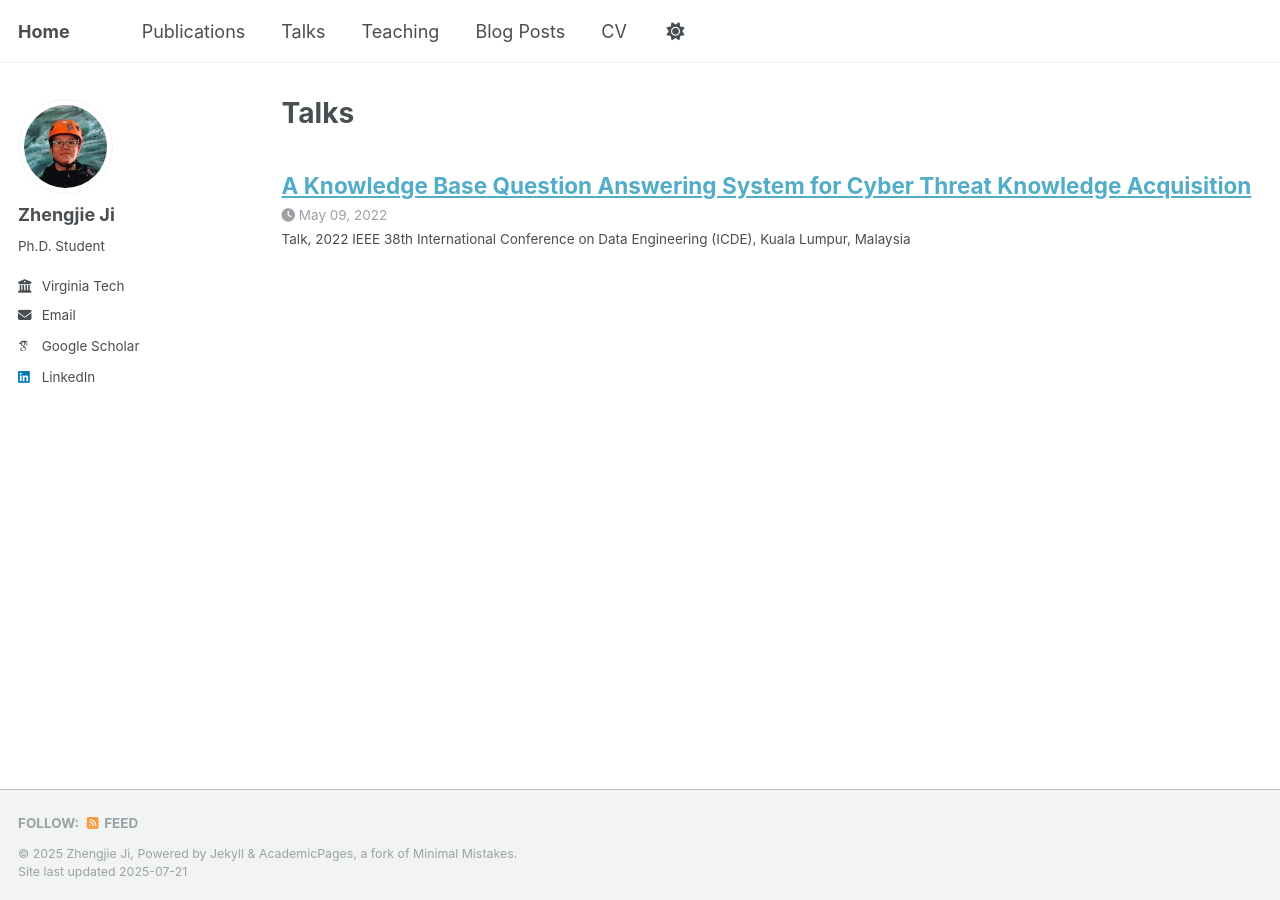
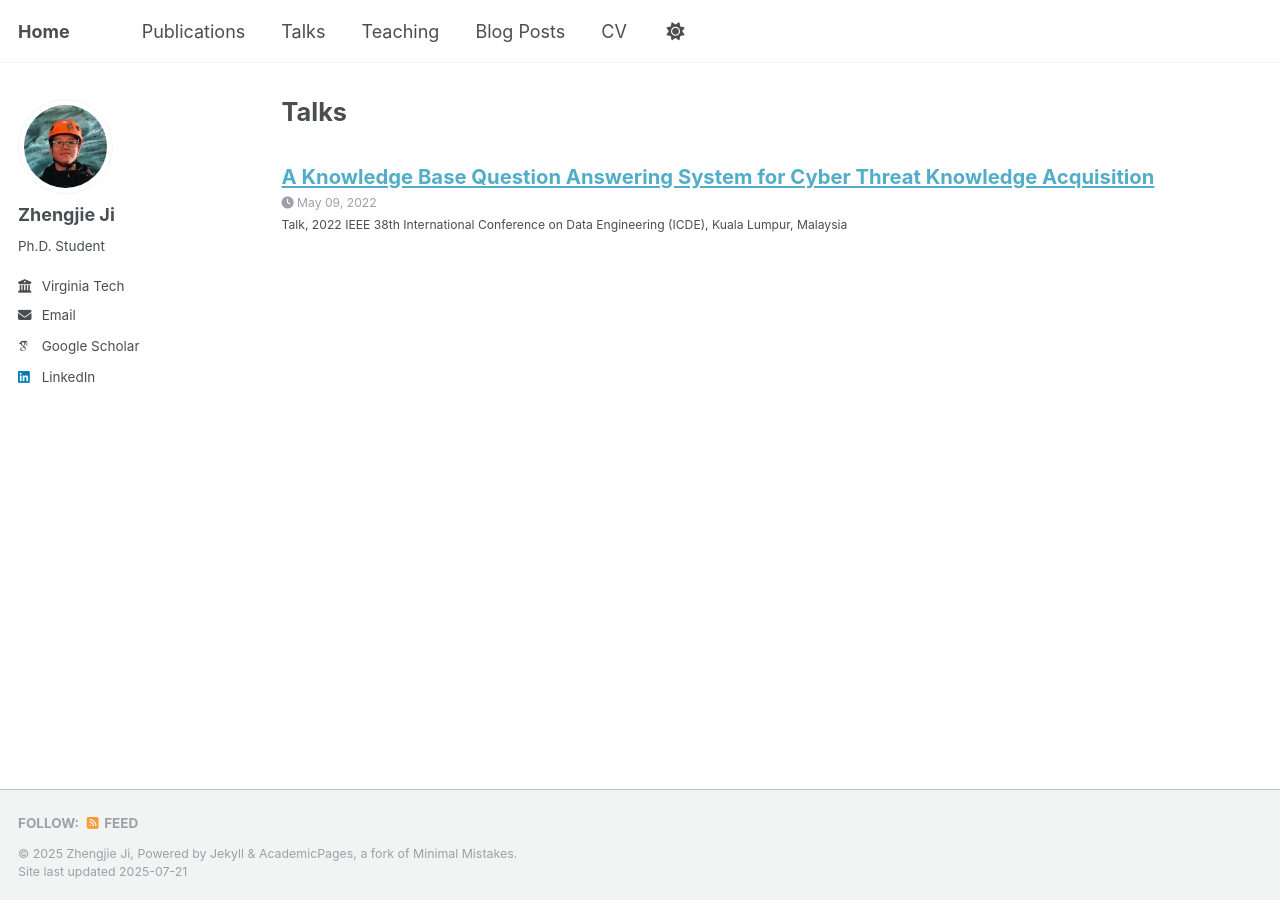
Before and after one commit to zhengjieji/zhengjieji.github.io, a Jekyll site: the page built from _pages/talks.html, in a window 1280 px wide. Built offline with Jekyll 4.4.1, drawn with Linux system fonts in a browser that asks for light colours; some web fonts are replaced.

Commit message:
change font size

```diff
--- a/_pages/talks.html
+++ b/_pages/talks.html
@@ -4,6 +4,12 @@ title: "Talks"
 permalink: /talks/
 author_profile: true
 ---
+
+<style>
+.archive {
+  font-size: 0.90em;
+}
+</style>
 
 {% if site.talkmap_link == true %}
 
--- a/_pages/teaching.html
+++ b/_pages/teaching.html
@@ -5,6 +5,12 @@ permalink: /teaching/
 author_profile: true
 ---
 
+<style>
+.archive {
+  font-size: 0.90em;
+}
+</style>
+
 {% include base_path %}
 
 {% for post in site.teaching reversed %}
```
